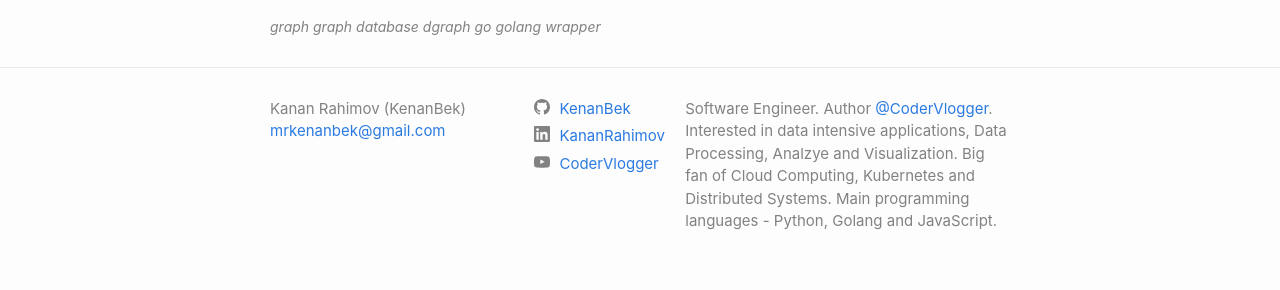
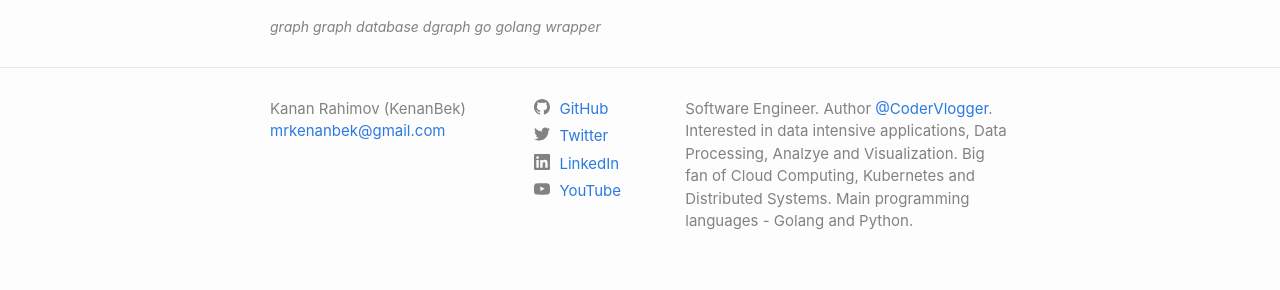
Before and after one commit to KenanBek/kenanbek.github.io, a Jekyll site: the page built from _posts/articles/2020-04-28-go-dgraph-wrapper.markdown, in a window 1280 px wide. Shown: the part 2045-2335 px from the top of the page. Built offline with Jekyll 4.4.1, drawn with Linux system fonts in a browser that asks for light colours; comment, search, counter and statistics services are not loaded.

Commit message:
page footer

```diff
--- a/_config.yml
+++ b/_config.yml
@@ -19,10 +19,11 @@ description: >- # this means to ignore newlines until "baseurl:"
   Software Engineer. Author <a href="https://youtube.com/CoderVlogger">@CoderVlogger</a>.
   Interested in data intensive applications, Data Processing, Analzye and Visualization.
   Big fan of Cloud Computing, Kubernetes and Distributed Systems.
-  Main programming languages - Python, Golang and JavaScript.
+  Main programming languages - Golang and Python.
 baseurl: "" # the subpath of your site, e.g. /blog
 url: "https://kenanbek.github.io" # the base hostname & protocol for your site, e.g. http://example.com
 github_username:  KenanBek
+twitter_username: KananRahimovCOM
 youtube_username: CoderVlogger
 linkedin_username: KananRahimov
 disqus:
--- a/_includes/social.html
+++ b/_includes/social.html
@@ -1,14 +1,14 @@
 <ul class="social-media-list">
+  {%- if site.github_username -%}<li><a href="https://github.com/{{ site.github_username| cgi_escape | escape }}"><svg class="svg-icon"><use xlink:href="{{ '/assets/minima-social-icons.svg#github' | relative_url }}"></use></svg> <span class="username">GitHub</span></a></li>{%- endif -%}
+  {%- if site.twitter_username -%}<li><a href="https://www.twitter.com/{{ site.twitter_username| cgi_escape | escape }}"><svg class="svg-icon"><use xlink:href="{{ '/assets/minima-social-icons.svg#twitter' | relative_url }}"></use></svg> <span class="username">Twitter</span></a></li>{%- endif -%}
+  {%- if site.linkedin_username -%}<li><a href="https://www.linkedin.com/in/{{ site.linkedin_username| cgi_escape | escape }}"><svg class="svg-icon"><use xlink:href="{{ '/assets/minima-social-icons.svg#linkedin' | relative_url }}"></use></svg> <span class="username">LinkedIn</span></a></li>{%- endif -%}
+  {%- if site.youtube_username -%}<li><a href="https://youtube.com/{{ site.youtube_username| cgi_escape | escape }}"><svg class="svg-icon"><use xlink:href="{{ '/assets/minima-social-icons.svg#youtube' | relative_url }}"></use></svg> <span class="username">YouTube</span></a></li>{%- endif -%}
   {%- if site.dribbble_username -%}<li><a href="https://dribbble.com/{{ site.dribbble_username| cgi_escape | escape }}"><svg class="svg-icon"><use xlink:href="{{ '/assets/minima-social-icons.svg#dribbble' | relative_url }}"></use></svg> <span class="username">{{ site.dribbble_username| escape }}</span></a></li>{%- endif -%}
   {%- if site.facebook_username -%}<li><a href="https://www.facebook.com/{{ site.facebook_username| cgi_escape | escape }}"><svg class="svg-icon"><use xlink:href="{{ '/assets/minima-social-icons.svg#facebook' | relative_url }}"></use></svg> <span class="username">{{ site.facebook_username| escape }}</span></a></li>{%- endif -%}
   {%- if site.flickr_username -%}<li><a href="https://www.flickr.com/photos/{{ site.flickr_username| cgi_escape | escape }}"><svg class="svg-icon"><use xlink:href="{{ '/assets/minima-social-icons.svg#flickr' | relative_url }}"></use></svg> <span class="username">{{ site.flickr_username| escape }}</span></a></li>{%- endif -%}
-  {%- if site.github_username -%}<li><a href="https://github.com/{{ site.github_username| cgi_escape | escape }}"><svg class="svg-icon"><use xlink:href="{{ '/assets/minima-social-icons.svg#github' | relative_url }}"></use></svg> <span class="username">{{ site.github_username| escape }}</span></a></li>{%- endif -%}
   {%- if site.instagram_username -%}<li><a href="https://instagram.com/{{ site.instagram_username| cgi_escape | escape }}"><svg class="svg-icon"><use xlink:href="{{ '/assets/minima-social-icons.svg#instagram' | relative_url }}"></use></svg> <span class="username">{{ site.instagram_username| escape }}</span></a></li>{%- endif -%}
-  {%- if site.linkedin_username -%}<li><a href="https://www.linkedin.com/in/{{ site.linkedin_username| cgi_escape | escape }}"><svg class="svg-icon"><use xlink:href="{{ '/assets/minima-social-icons.svg#linkedin' | relative_url }}"></use></svg> <span class="username">{{ site.linkedin_username| escape }}</span></a></li>{%- endif -%}
   {%- if site.pinterest_username -%}<li><a href="https://www.pinterest.com/{{ site.pinterest_username| cgi_escape | escape }}"><svg class="svg-icon"><use xlink:href="{{ '/assets/minima-social-icons.svg#pinterest' | relative_url }}"></use></svg> <span class="username">{{ site.pinterest_username| escape }}</span></a></li>{%- endif -%}
   {%- for mst in site.mastodon -%}{%- if mst.username and mst.instance -%}<li><a href="https://{{ mst.instance| cgi_escape | escape}}/@{{mst.username}}"><svg class="svg-icon"><use xlink:href="{{ '/assets/minima-social-icons.svg#mastodon' | relative_url }}"></use></svg> <span class="username">{{ mst.username|escape }}</span></a></li>{%- endif -%}{%- endfor -%}
-  {%- if site.twitter_username -%}<li><a href="https://www.twitter.com/{{ site.twitter_username| cgi_escape | escape }}"><svg class="svg-icon"><use xlink:href="{{ '/assets/minima-social-icons.svg#twitter' | relative_url }}"></use></svg> <span class="username">{{ site.twitter_username| escape }}</span></a></li>{%- endif -%}
-  {%- if site.youtube_username -%}<li><a href="https://youtube.com/{{ site.youtube_username| cgi_escape | escape }}"><svg class="svg-icon"><use xlink:href="{{ '/assets/minima-social-icons.svg#youtube' | relative_url }}"></use></svg> <span class="username">{{ site.youtube_username| escape }}</span></a></li>{%- endif -%}
   {%- if site.googleplus_username -%}<li><a href="https://plus.google.com/{{ site.googleplus_username| escape }}"><svg class="svg-icon"><use xlink:href="{{ '/assets/minima-social-icons.svg#googleplus' | relative_url }}"></use></svg> <span class="username">{{ site.googleplus_username| escape }}</span></a></li>{%- endif -%}
   {%- if site.rss -%}<li><a href="{{ 'feed.xml' | relative_url }}"><svg class="svg-icon"><use xlink:href="{{ '/assets/minima-social-icons.svg#rss' | relative_url }}"></use></svg> <span>{{ site.rss | escape }}</span></a></li>{%- endif -%}
 </ul>
```
